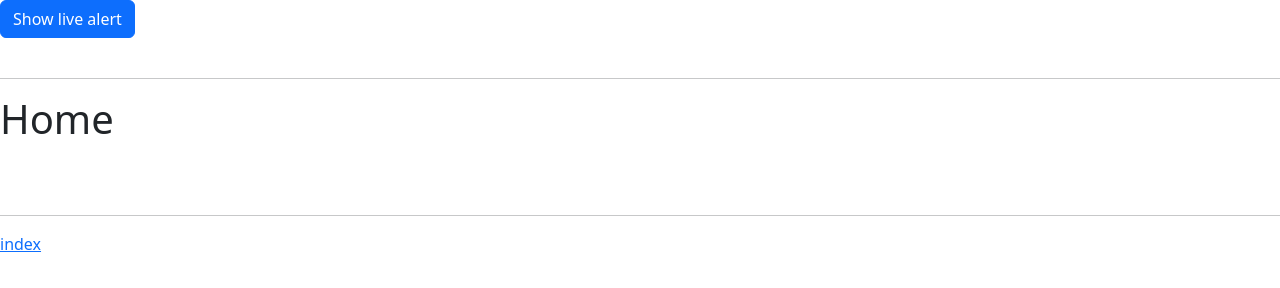
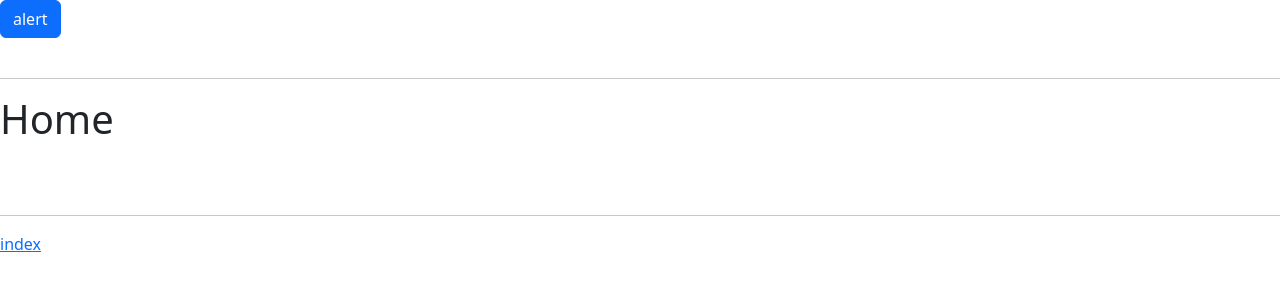
Before and after one commit to lamiaaselim/MERN, a plain HTML site: page index.html in a window 1280 px wide. Drawn offline with nearby package versions, Linux system fonts and the light colour scheme.

Commit message:
first modify

```diff
--- a/index.html
+++ b/index.html
@@ -14,7 +14,8 @@
   <body>
     <div id="liveAlertPlaceholder"></div>
     <button type="button" class="btn btn-primary" id="liveAlertBtn">
-      Show live alert
+      alert
+
     </button>
 
     <br />
```
Also changed, not shown: caresoul.html (+1 -1 lines).
